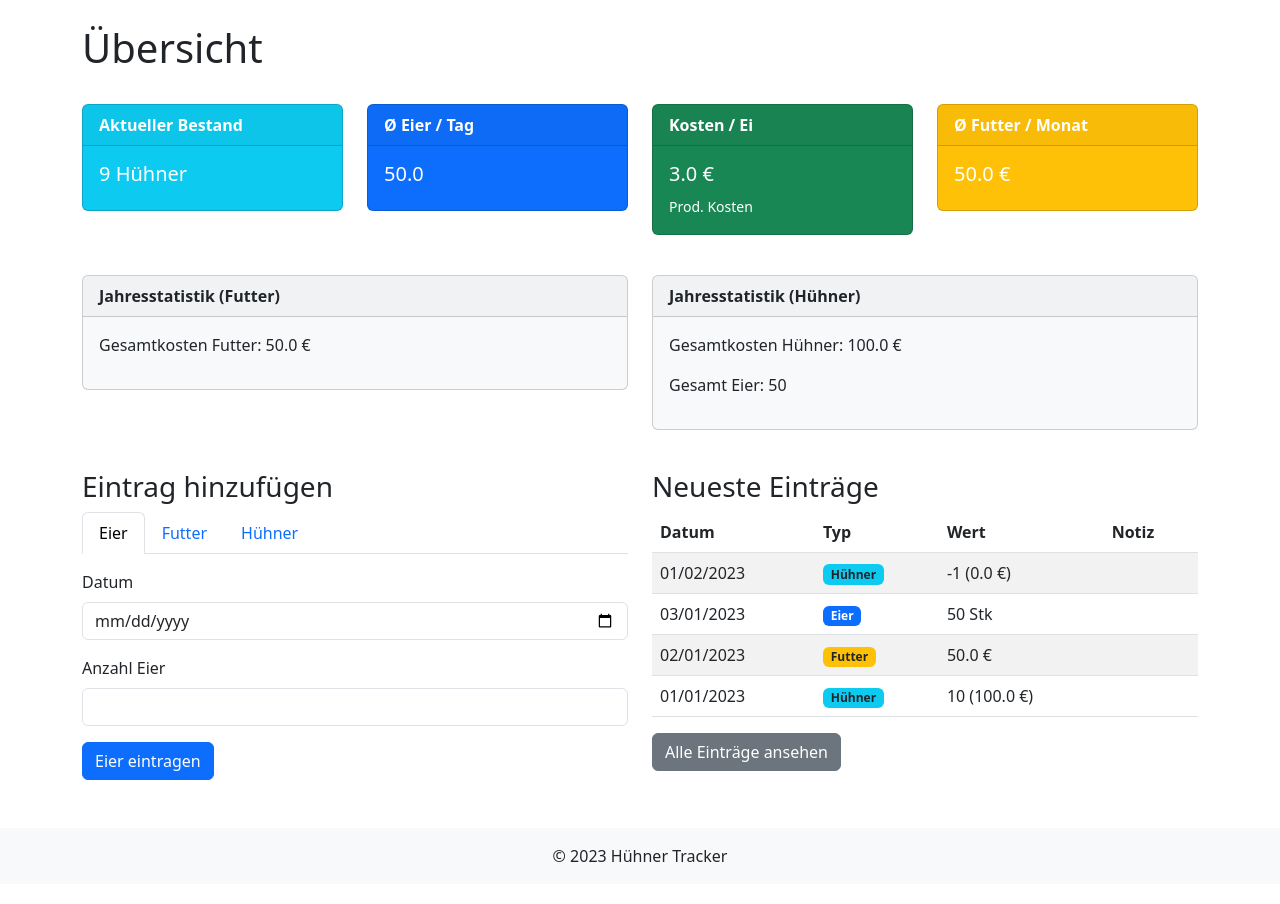
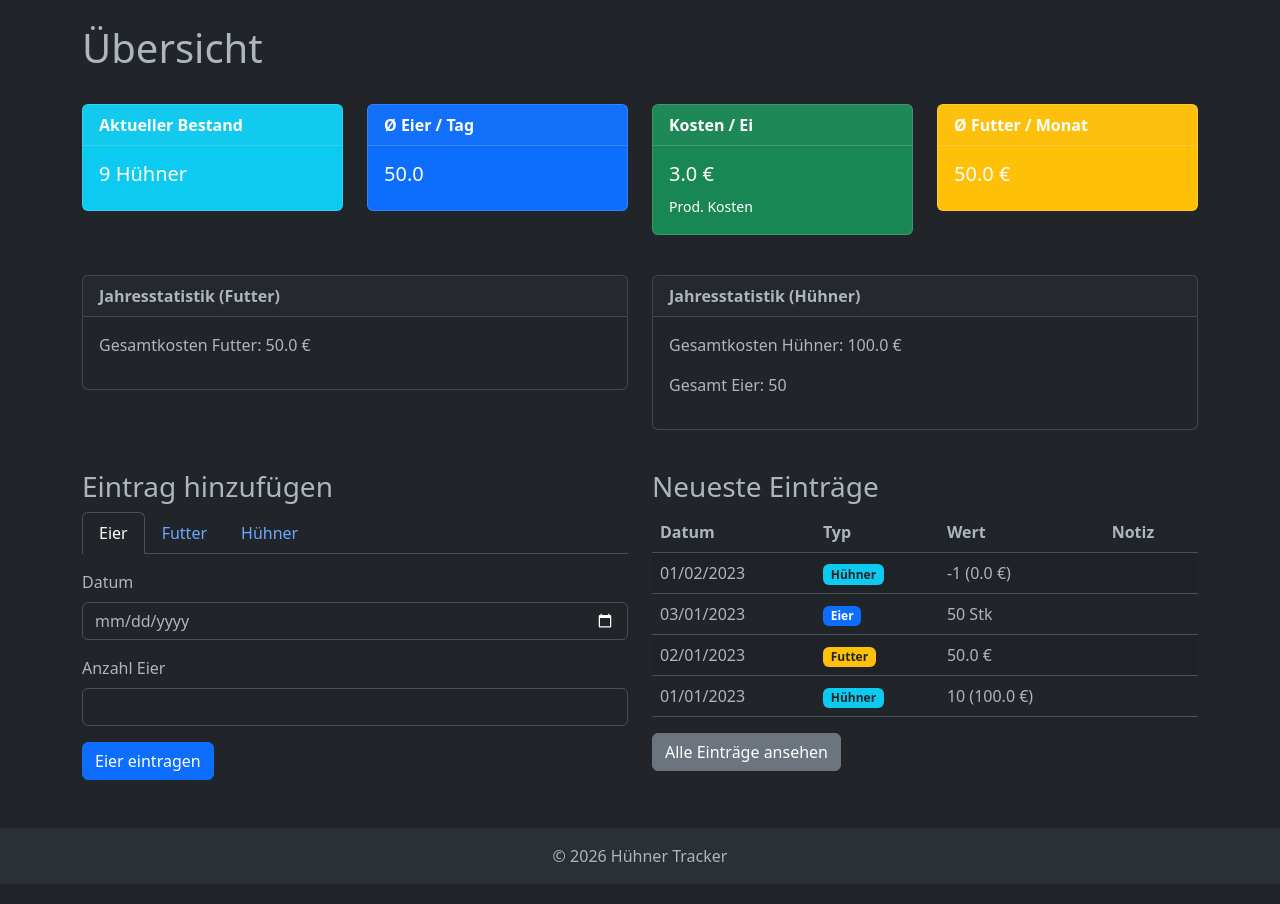
Before and after one commit to electiveDev/huhn, a Flask app: page / in a window 1280 px wide. Shown: the part 56-960 px from the top of the page. Run offline with Flask 3, Linux system fonts and the light colour scheme.

Commit message:
Enable Full Dark Mode and Update Copyright
- Activate Bootstrap 5 dark mode (`data-bs-theme="dark"`).
- Update footer copyright to 2026.
- Refine card styles for dark theme compatibility.
- Ensure all components (tables, forms) adapt to the dark theme.

```diff
--- a/data/data.csv
+++ b/data/data.csv
@@ -1,5 +1,5 @@
 id,date,type,amount,cost,note
-4263ad0e-4606-4bf1-b554-4e2510a23480,2023-01-01,chicken,10,100.0,
-b0b2c7c5-674f-48e9-9352-caa635f850ee,2023-01-02,food,0,50.0,
-ca595089-111d-45c9-a1e0-7cdc0ab81c3d,2023-01-03,egg,50,0.0,
-b564d292-17e4-486a-a3ae-eb57697c2372,2023-02-01,chicken,-1,0.0,
+a2b17a36-b672-473c-bc8d-c27f0e1ced08,2023-01-01,chicken,10,100.0,
+757fcce3-8a01-49a0-a734-cd2ad3e1c690,2023-01-02,food,0,50.0,
+11df6495-e341-43b9-9b50-7f1e41a973ab,2023-01-03,egg,50,0.0,
+15d70caa-f960-486d-9944-d886414097af,2023-02-01,chicken,-1,0.0,
--- a/templates/base.html
+++ b/templates/base.html
@@ -1,5 +1,5 @@
 <!DOCTYPE html>
-<html lang="de">
+<html lang="de" data-bs-theme="dark">
 <head>
     <meta charset="UTF-8">
     <meta name="viewport" content="width=device-width, initial-scale=1.0">
@@ -31,9 +31,9 @@
         {% block content %}{% endblock %}
     </div>
 
-    <footer class="bg-light text-center text-lg-start mt-5">
+    <footer class="bg-body-tertiary text-center text-lg-start mt-5">
         <div class="text-center p-3">
-            © 2023 Hühner Tracker
+            © 2026 Hühner Tracker
         </div>
     </footer>
 
--- a/templates/index.html
+++ b/templates/index.html
@@ -50,7 +50,7 @@
 
 <div class="row mb-4">
     <div class="col-md-6">
-         <div class="card bg-light mb-3">
+         <div class="card mb-3">
             <div class="card-header">Jahresstatistik (Futter)</div>
             <div class="card-body">
                 <p>Gesamtkosten Futter: {{ stats.total_food_cost }} €</p>
@@ -58,7 +58,7 @@
         </div>
     </div>
     <div class="col-md-6">
-        <div class="card bg-light mb-3">
+        <div class="card mb-3">
             <div class="card-header">Jahresstatistik (Hühner)</div>
             <div class="card-body">
                 <p>Gesamtkosten Hühner: {{ stats.total_chicken_cost }} €</p>
```
